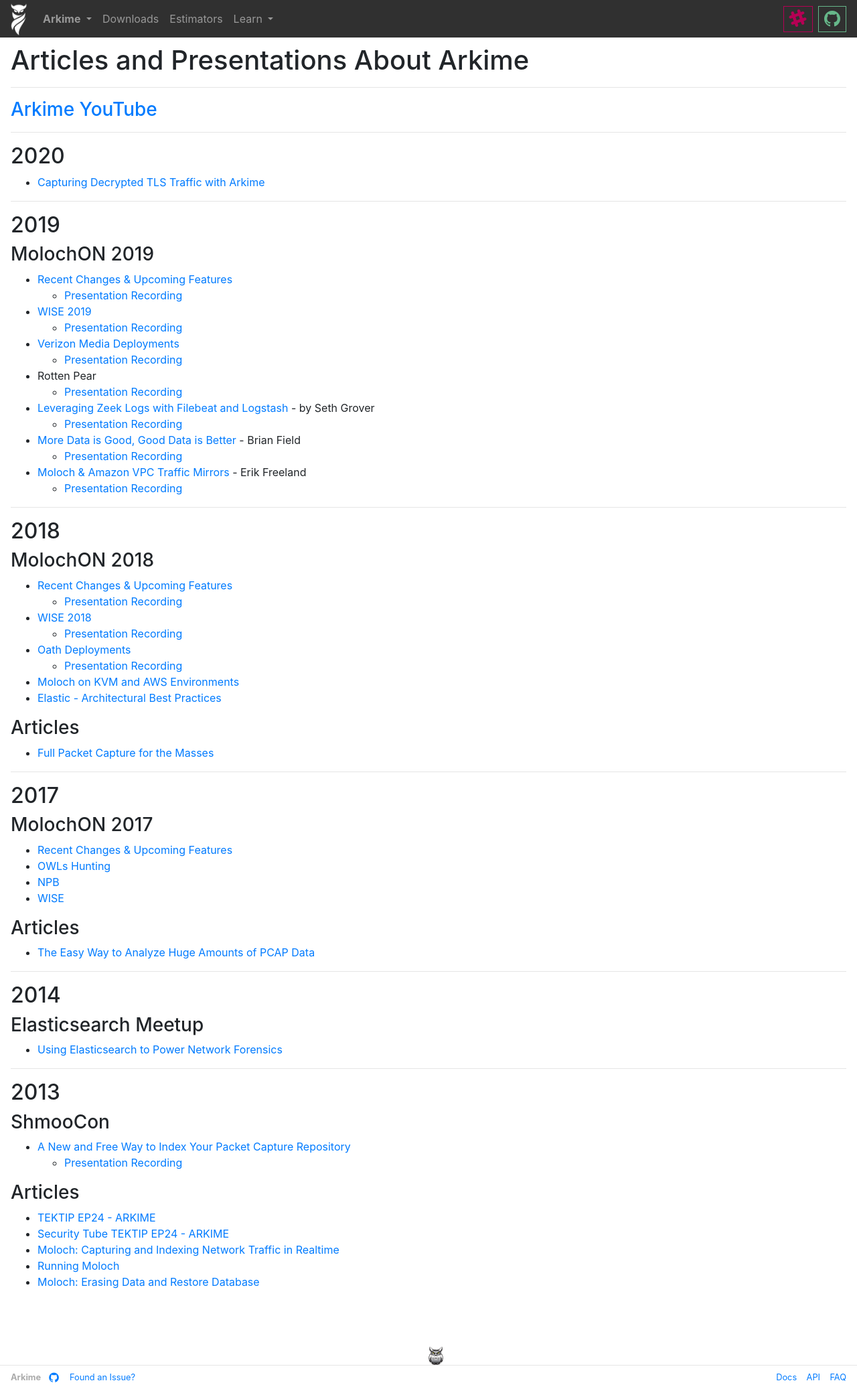
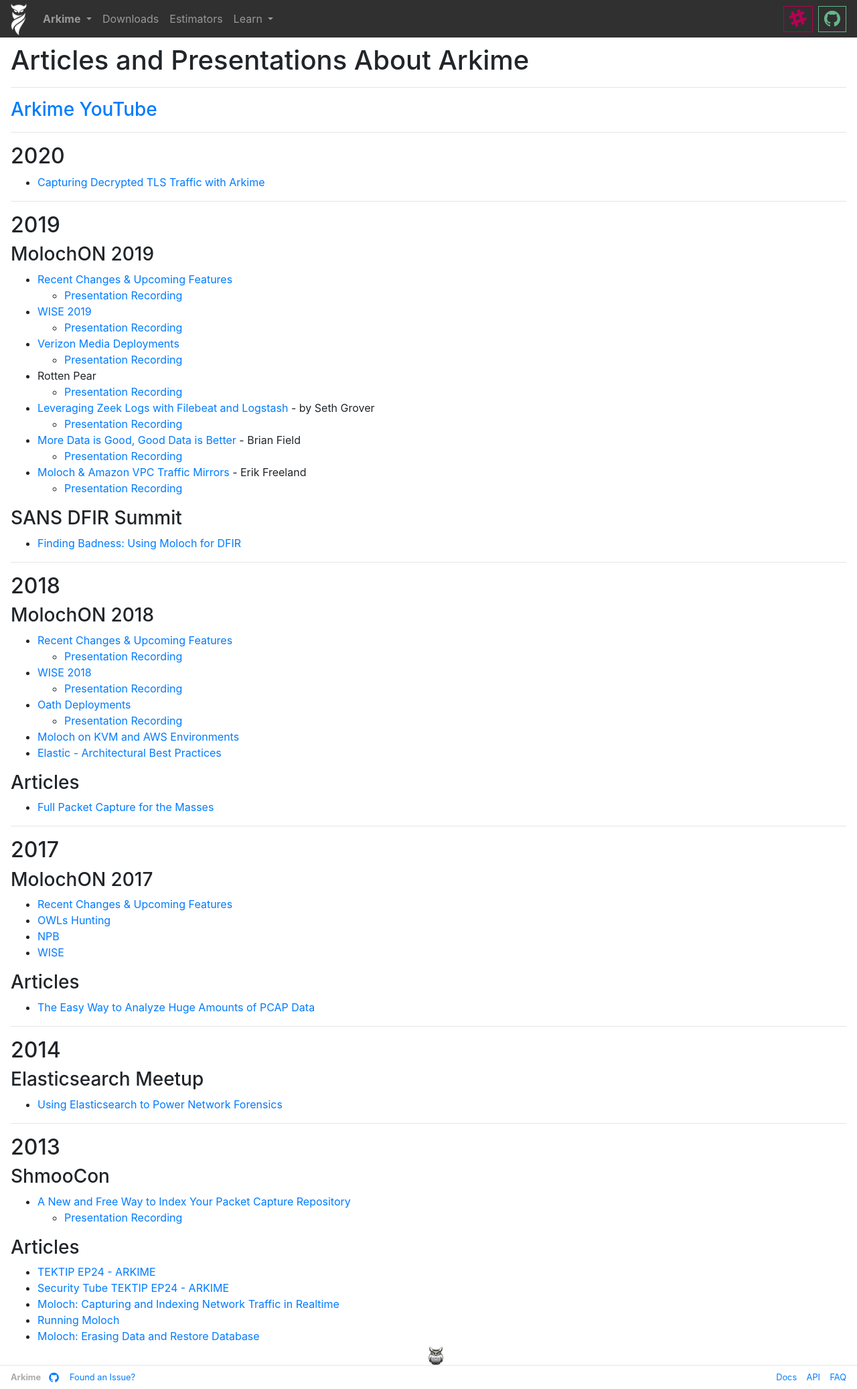
Before and after one commit to arkime/arkimeweb, a Jekyll site: the page built from _wiki/articles.md, in a window 1280 px wide. Shown: the whole page at 67% size. Built offline with Jekyll 4.4.1, drawn with Linux system fonts in a browser that asks for light colours.

Commit message:
added sans dfir video link

```diff
--- a/_wiki/articles.md
+++ b/_wiki/articles.md
@@ -38,6 +38,9 @@
   * [Presentation Recording](https://youtu.be/EQ2lOpZ9DRA)
 * [Moloch & Amazon VPC Traffic Mirrors](/assets/ArkimeON2019NubevaAWSMirroring.pdf) - Erik Freeland
   * [Presentation Recording](https://youtu.be/pm9OB2epec0)
+
+### SANS DFIR Summit
+* [Finding Badness: Using Moloch for DFIR](https://www.youtube.com/watch?v=0Sny6prUCas)
 
 ---
 
```
